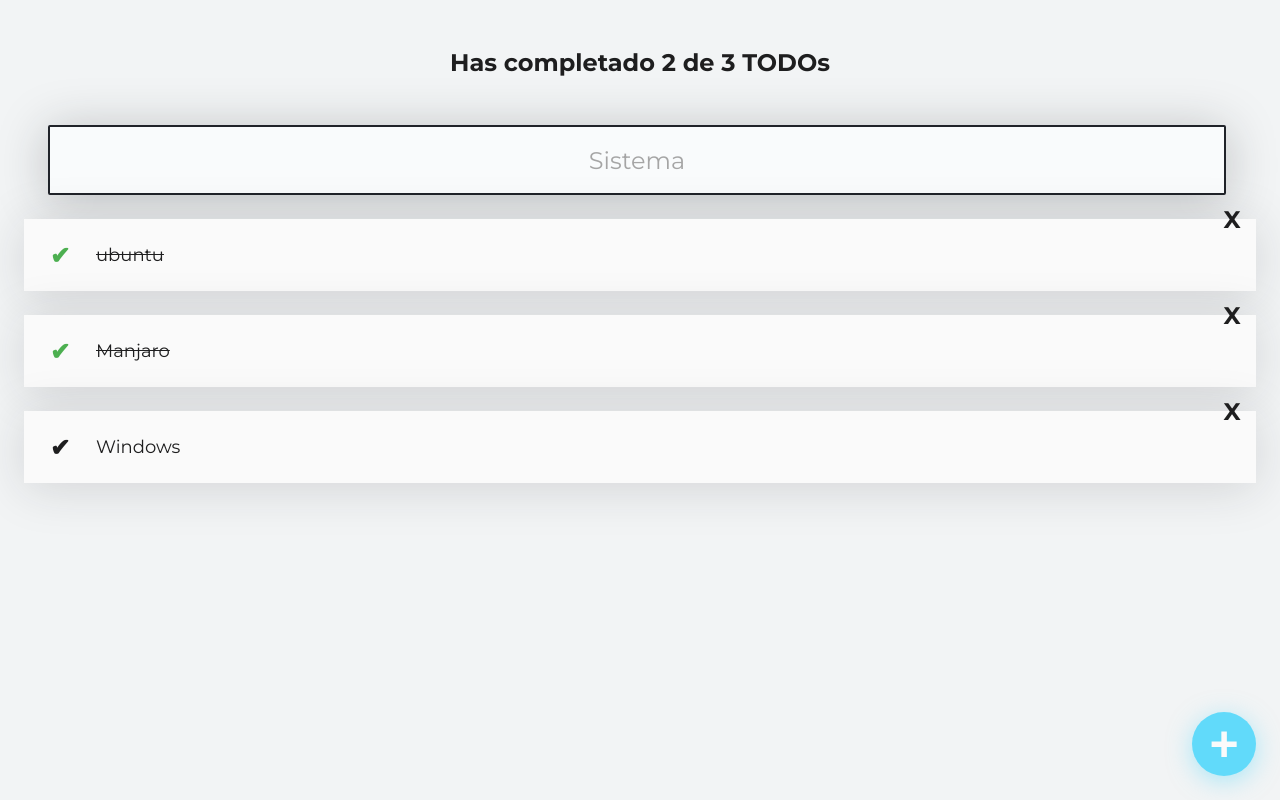
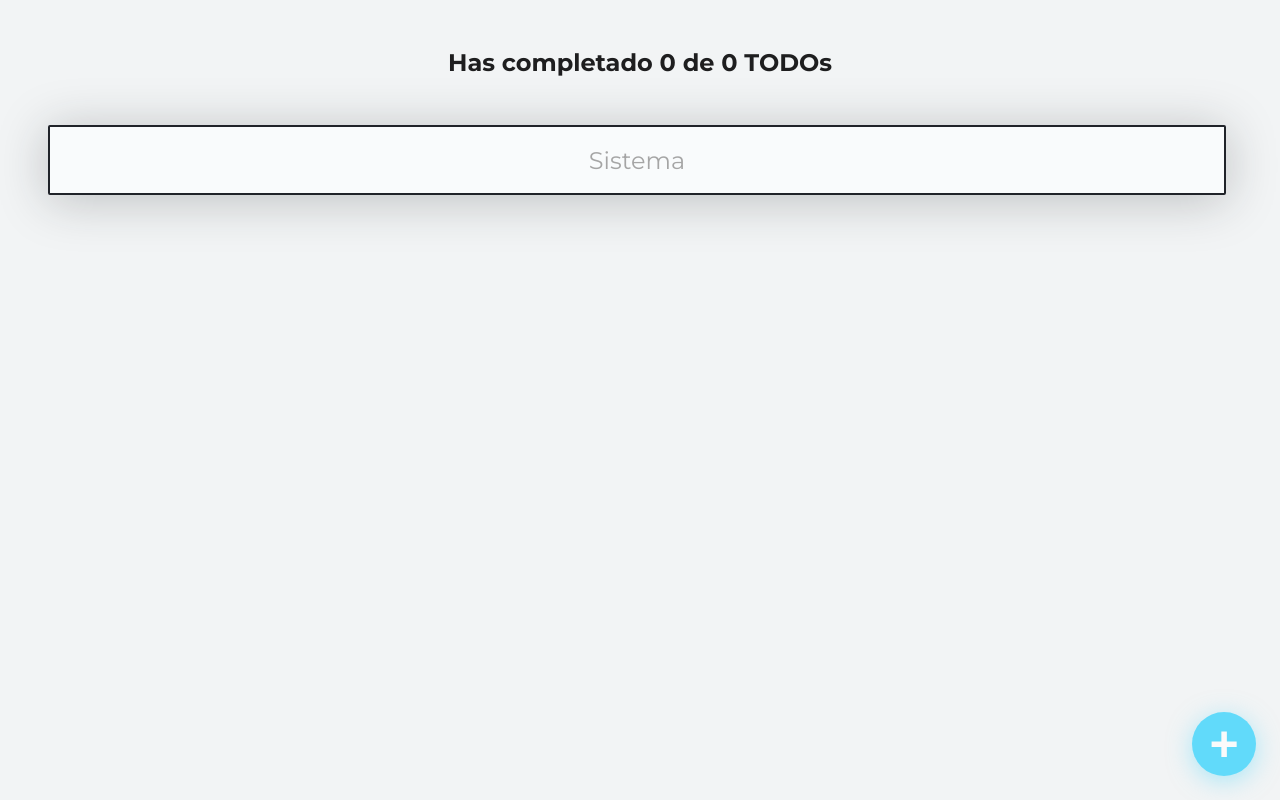
Before and after one commit to efrel/curso-intro-react, a React (Vite) app: page / in a window 1280 px wide. Built offline with nearby package versions, Linux system fonts and the light colour scheme.

Commit message:
Persistencia de datos con Local Storage

```diff
--- a/src/App/index.tsx
+++ b/src/App/index.tsx
@@ -2,14 +2,24 @@
 import { ITodo } from "../models";
 import { AppUI } from "./AppUI";
 
-const defaultTodos: ITodo[] = [
-  { text: "ubuntu", completed: true },
-  { text: "Manjaro", completed: true },
-  { text: "Windows", completed: false },
-];
+// const defaultTodos: ITodo[] = [
+//   { text: "ubuntu", completed: true },
+//   { text: "Manjaro", completed: true },
+//   { text: "Windows", completed: false },
+// ];
 
 function App() {
-  const [todos, setTodos] = useState<ITodo[]>(defaultTodos);
+  const localStorageTodos = localStorage.getItem("TODOS_V1");
+  let parsedTodos: ITodo[];
+
+  if (!localStorageTodos) {
+    localStorage.setItem("TODOS_V1", JSON.stringify([]));
+    parsedTodos = [];
+  } else {
+    parsedTodos = JSON.parse(localStorageTodos);
+  }
+
+  const [todos, setTodos] = useState<ITodo[]>(parsedTodos);
   const [searchValue, setSearchValue] = useState<string>("");
 
   const completedTodos = todos.filter((x) => !!x.completed).length;
@@ -28,12 +38,18 @@
     });
   }
 
+  const saveTodos = (newTodos: ITodo[]) => {
+    const stringfiedTodos = JSON.stringify(newTodos);
+    localStorage.setItem("TODOS_V1", stringfiedTodos);
+    setTodos(newTodos);
+  };
+
   const completeTodo = (text: string) => {
     const todoIndex = todos.findIndex((todo) => todo.text === text);
 
     const newTodos = [...todos];
     newTodos[todoIndex].completed = true;
-    setTodos(newTodos);
+    saveTodos(newTodos);
   };
 
   const deleteTodo = (text: string) => {
@@ -41,7 +57,7 @@
 
     const newTodos = [...todos];
     newTodos.splice(todoIndex, 1);
-    setTodos(newTodos);
+    saveTodos(newTodos);
   };
 
   return (
```
